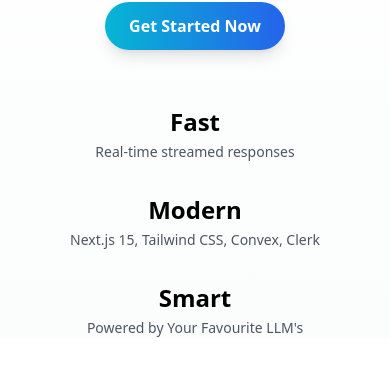
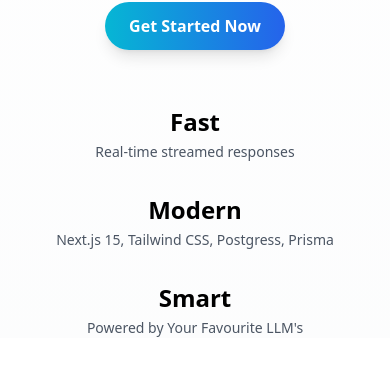
Before and after one commit to jainampatel22/AskWeb, a Next.js app: page / in a window 390 px wide. Shown: the part 506-881 px from the top of the page. Before the commit the page ends 844 px from the top, so only its background shows below. Built offline with nearby package versions, Linux system fonts and the light colour scheme.

Commit message:
mobile ui changes

```diff
--- a/app/getStarted/[...url]/page.tsx
+++ b/app/getStarted/[...url]/page.tsx
@@ -7,6 +7,7 @@ import axios from "axios"
 import { use, useEffect, useState, useRef } from "react"
 
 import Header from "@/component/Header"
+import { motion } from "framer-motion"
 
 interface PageProps {
   params: Promise<{ url: string | string[] | undefined }>
@@ -87,7 +88,7 @@ export default function QuestionPage({ params }: PageProps) {
         </div>
 
         {/* Input Section */}
-        <footer className="border-t bg-white bottom-0 p-2 sm:p-4 w-full">
+        <footer className="border-t bg-white bottom-0 p-4 sm:p-4 w-full">
           <form onSubmit={handleSubmit} className="max-w-3xl mx-auto relative">
             <div className="relative flex items-center">
               <input
--- a/app/page.tsx
+++ b/app/page.tsx
@@ -62,13 +62,13 @@ export default function LandingPage() {
          animate={{ opacity: 1, x: 0 }}
          transition={{ delay: 2.3, duration: 0.8 }}
 
-        className="block sm:hidden grid grid-cols-1 md:grid-cols-3 gap-8 md:gap-16 pt-8 max-w-3xl mx-auto">
+        className="block mb-10 sm:hidden grid grid-cols-1 md:grid-cols-3 gap-8 md:gap-16 pt-8 max-w-3xl mx-auto">
 {
   [
     { title: "Fast", description: "Real-time streamed responses" },
     {
       title: "Modern",
-      description: "Next.js 15, Tailwind CSS, Convex, Clerk",
+      description: "Next.js 15, Tailwind CSS, Postgress, Prisma",
     },
     { title: "Smart", description: "Powered by Your Favourite LLM's" },
 
```
